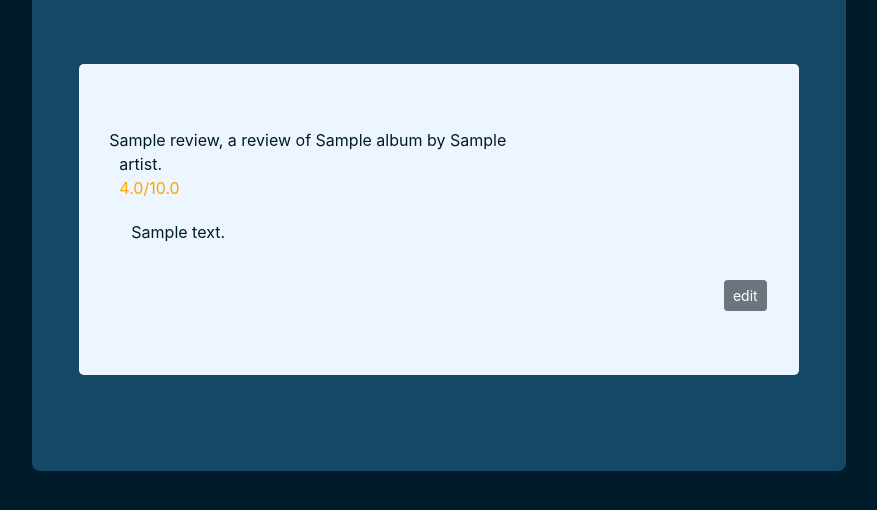
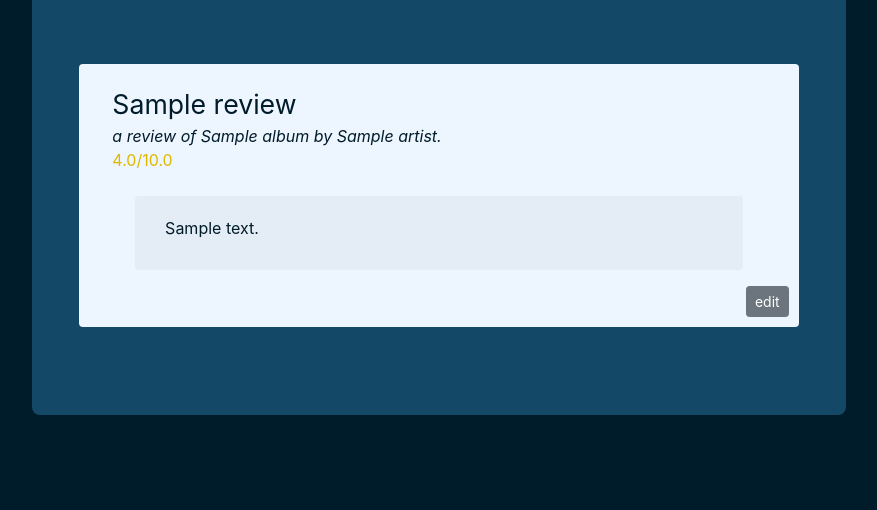
Before and after one commit to stefanhts/music-app, a Django app: page /reviews in a window 1280 px wide. Shown: the part 150-660 px from the top of the page, without its empty margins (201-1078 px from the left). Run offline with Django 3.2, Linux system fonts and the light colour scheme; a user stored in the database is signed in; tables that the repository leaves empty hold one stand-in row (values such as "Sample post"); parts of the project's set-up code (start-up, migrations or seed data) failed here and were passed over; some libraries are stand-ins or nearby versions.

Commit message:
Prettiefied reviews page

```diff
--- a/schleen/scoot/css/styles.css
+++ b/schleen/scoot/css/styles.css
@@ -30,6 +30,10 @@ html, body {
 
 .jumbotron {
     background: var(--bg-light);
+}
+
+multi-review {
+    padding-top: 10%;
 }
 
 .navbar {
@@ -71,11 +75,23 @@ html, body {
 .review-jumbo {
     background-color: var(--text-color);
     color: var(--bg-dark);
+    padding-bottom: 10px;
+    padding-left: 10px;
+    padding-right: 10px;
+}
+
+.review-text-jumbo {
+    background-color: #e4ecf5;
+    padding-bottom: 10px;
+    padding-left: 10px;
+    padding-right: 10px;
+}
+
+.review-title {
+    padding-top: 10px;
 }
 
 .rounded-bottom-corners {
-    /*-moz-border-radius: 8px;*/
-    /*-webkit-border-radius: 8px;*/
     border-top-left-radius: 0px;
     border-top-right-radius: 0px;
     border-bottom-left-radius: 8px;
--- a/schleen/templates/userreviews.html
+++ b/schleen/templates/userreviews.html
@@ -2,31 +2,26 @@
 {% block body %}
 
     <div class="d-flex flex-column">
-        {#        <div class="row">#}
-        {#            <div class="col-md-4 ml-2">#}
-        {#                <h4>my reviews:</h4>#}
-        {#                <hr class="user-hr">#}
-        {#            </div>#}
-        {#        </div>#}
         <div class="row">
             <div class="col-md-12 mx-auto">
                 {% for rec in list %}
-                    <div class="col mx-auto">
-                        <div class="jumbotron review-jumbo">
-                            <div class="row">
-                                <div class="col-md-8 ml-2">
+                    <div class="col mx-auto multi-review-">
+                        <div class="review-jumbo rounded">
+                            <div class="row review-title">
+                                <div class="col-lg-12 ml-2">
                                     <span id="id" hidden="true">{{ rec.review_id }}</span>
-                                    <span class="card-header-tabs">
-                                        {{ rec.title }}, a review of {{ rec.subject }}.
-                                        <br/>
-                                        <span class="rating">
-                                            {{ rec.rating }}/10.0
-                                        </span>
-                                    </span>
+                                    <div class="review-title col-lg-12">
+                                        <div class="cm-header" style="font-size: 20pt;">{{ rec.title }}</div>
+                                        <i>a review of {{ rec.subject }}.</i>
+                                        <div class="rating">
+                                            <span class="rate">{{ rec.rating }}</span>/10.0
+                                        </div>
+                                    </div>
                                 </div>
                             </div>
+                            <br/>
                             <div class="row">
-                                <div class="col mx-auto">
+                                <div class="col-lg-10 mx-auto review-text-jumbo rounded">
                                     <div class="card-body">
                                         {{ rec.text }}
                                     </div>
@@ -43,9 +38,25 @@
                             </div>
                         </div>
                     </div>
+                    <br/>
                 {% endfor %}
             </div>
         </div>
     </div>
-
+<script type="text/javascript">
+    $(document).ready(function(){
+        $('.rating').each(function(i,obj){
+            var rating = parseFloat($(this).text())
+        var color='green';
+        if (rating <= 3.5){
+            color='red';
+        }else {
+            if (rating < 7) {
+                color = '#deb900';
+            }
+        }
+        $(this).css('color',color);
+        })
+    })
+</script>
 {% endblock %}
```
